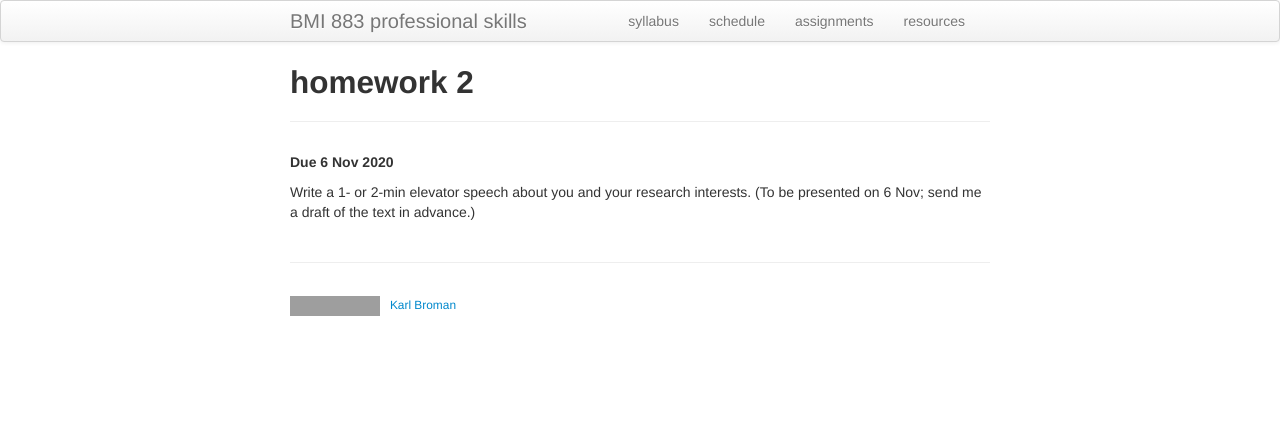
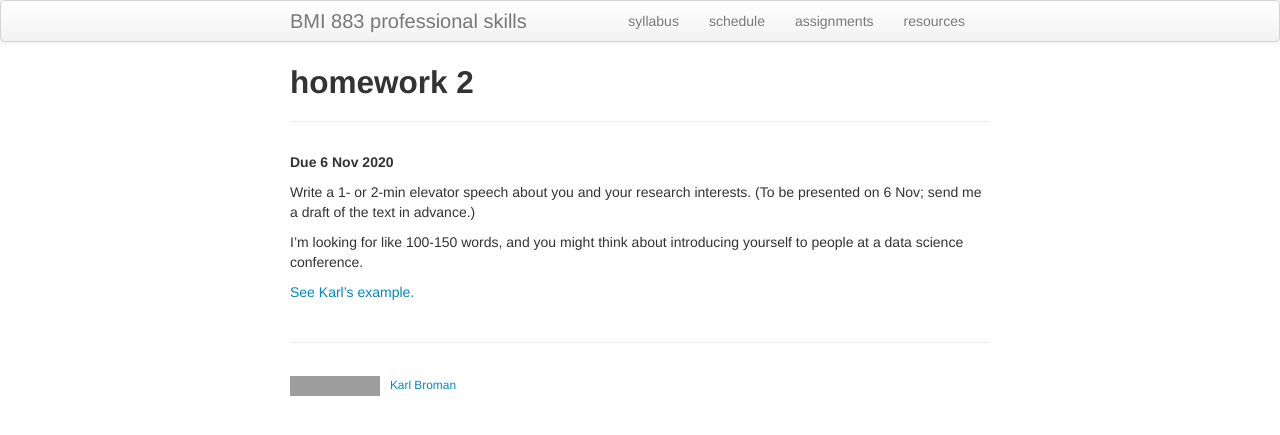
Before and after one commit to kbroman/BMI883, a Jekyll site: the page built from homework2.md, in a window 1280 px wide. Shown: the top 435 px of the page. Built offline with Jekyll 4.4.1, drawn with Linux system fonts in a browser that asks for light colours; grey boxes are pictures that could not be loaded.

Commit message:
Add example elevator speech

```diff
--- a/homework2.md
+++ b/homework2.md
@@ -8,3 +8,8 @@ description: "Second homework assignment for BMI 883, Biomedical data science pr
 
 Write a 1- or 2-min elevator speech about you and your research interests.
 (To be presented on 6 Nov; send me a draft of the text in advance.)
+
+I'm looking for like 100-150 words, and you might think about
+introducing yourself to people at a data science conference.
+
+[See Karl's example.](elevator_speech_example.html)
```
Also changed, not shown: elevator_speech_example.md (added, +18 -0 lines), schedule.md (+1 -1 lines).
